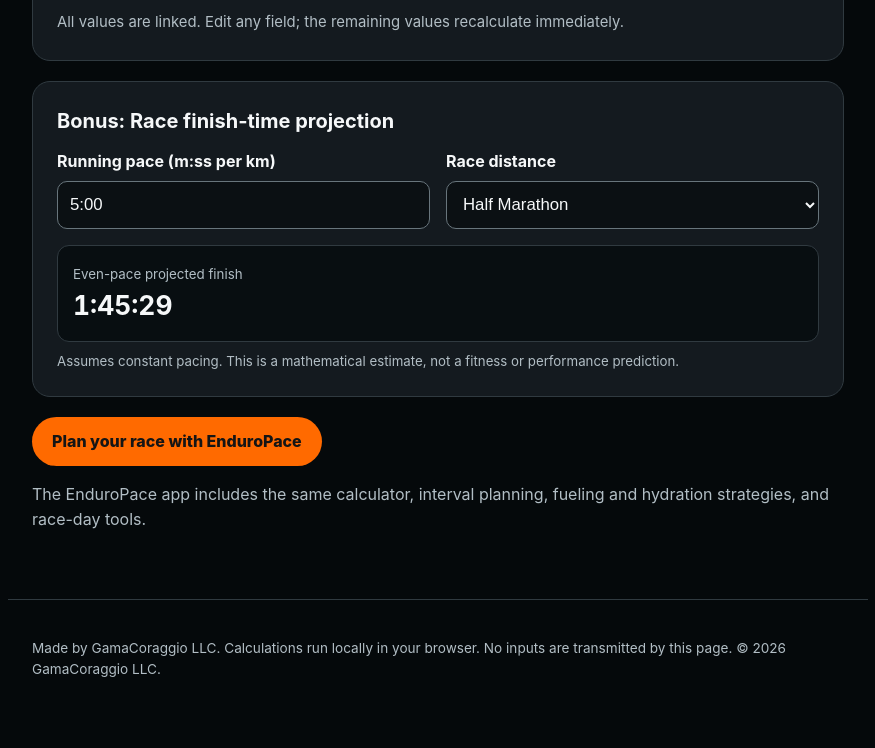
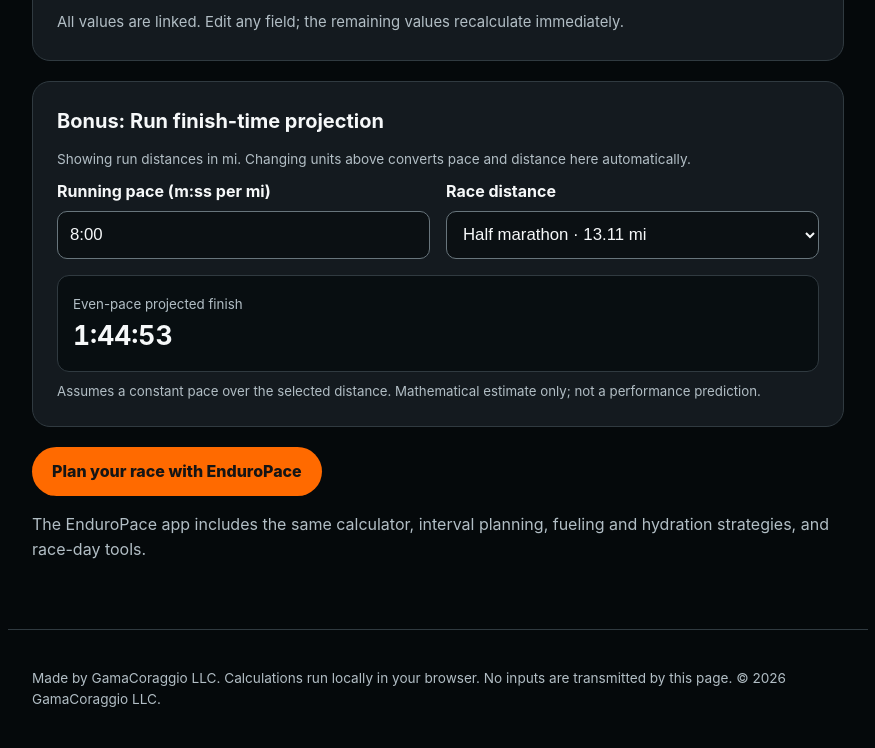
Before and after one commit to mmagriGH/enduropace-site, a plain HTML site: page pace-calculator.html in a window 1280 px wide. Shown: the part 899-1647 px from the top of the page, without its empty margins (202-1077 px from the left). Before the commit the page ends 1617 px from the top, so only its background shows below. Drawn offline with Linux system fonts and the light colour scheme.

Commit message:
feat(site): synchronize sport-specific race projection, distances and pace units

```diff
--- a/pace-calculator.html
+++ b/pace-calculator.html
@@ -118,19 +118,19 @@ footer{margin-top:28px;border-top:1px solid var(--line);font-size:.85rem}
 </section>
 
 <section class="card" aria-labelledby="raceheading">
-  <h2 class="section-heading" id="raceheading">Bonus: Race finish-time projection</h2>
+  <h2 class="section-heading" id="raceheading">Bonus: Run finish-time projection</h2>
+  <p class="units-note" id="race-context">Sport, distance units and pace units follow the calculator above.</p>
   <div class="grid">
-    <div><label class="basic" for="racepace">Running pace (m:ss per km)</label>
-      <input id="racepace" inputmode="text" value="5:00" autocomplete="off"></div>
+    <div><label class="basic" id="racepace-label" for="racepace">Running pace (m:ss per mi)</label>
+      <input id="racepace" inputmode="text" value="8:00" autocomplete="off" spellcheck="false" aria-describedby="race-context"></div>
     <div><label class="basic" for="racedistance">Race distance</label>
-      <select id="racedistance">
-        <option value="5">5K</option><option value="10">10K</option>
-        <option value="21.0975" selected>Half Marathon</option><option value="42.195">Marathon</option>
+      <select id="racedistance" aria-describedby="race-context">
+        <option value="half" selected>Half marathon · 13.11 mi</option>
       </select>
     </div>
   </div>
-  <div class="output"><small>Even-pace projected finish</small><strong id="raceresult" role="status" aria-live="polite">1:45:29</strong></div>
-  <p class="note">Assumes constant pacing. This is a mathematical estimate, not a fitness or performance prediction.</p>
+  <div class="output"><small>Even-pace projected finish</small><strong id="raceresult" role="status" aria-live="polite">1:44:52</strong></div>
+  <p class="note" id="race-note">Assumes a constant pace over the selected distance. Mathematical estimate only; not a performance prediction.</p>
 </section>
 
 <p><a class="cta" href="https://apps.apple.com/us/app/enduropace/id6779810332">Plan your race with EnduroPace</a></p>
@@ -146,8 +146,18 @@ const $ = id => document.getElementById(id);
 const states = {
   swim: engine.start("swim"), bike: engine.start("bike"), run: engine.start("run")
 };
+// Each sport keeps an independent projection pace, selected race and canonical
+// rate. Unit changes convert the visible pace without rounding the model.
+const projections = Object.fromEntries(Object.entries(engine.projectionDefaults).map(([sport, config]) => [
+  sport, {
+    paceText: config.pace,
+    secondsPerMeter: engine.projectionRate(config.pace, sport, engine.sports[sport].defaultUnit),
+    raceID: config.raceID
+  }
+]));
 let activeSport = "run";
 function state() { return states[activeSport]; }
+function projection() { return projections[activeSport]; }
 function render(editingField = null) {
   const current = state(), opts = engine.sports[activeSport].units;
   document.querySelectorAll("[data-sport]").forEach(button => {
@@ -169,6 +179,7 @@ function render(editingField = null) {
   });
   $("guidance").textContent = engine.guidance(current);
   $("swim-note").hidden = activeSport !== "swim";
+  renderRace();
 }
 document.querySelectorAll("[data-sport]").forEach(button => {
   button.addEventListener("click", () => { activeSport = button.dataset.sport; render(); });
@@ -185,7 +196,16 @@ document.querySelectorAll("[data-sport]").forEach(button => {
   });
 });
 [ "unit-a", "unit-b" ].forEach(id => {
-  $(id).addEventListener("click", () => { engine.changeUnit(state(), $(id).dataset.unit); render(); });
+  $(id).addEventListener("click", () => {
+    const nextUnit = $(id).dataset.unit, current = state(), p = projection();
+    if (current.unit !== nextUnit) {
+      engine.changeUnit(current, nextUnit);
+      // Preserve canonical seconds per meter, not the rounded label.
+      p.paceText = p.secondsPerMeter == null
+        ? "" : engine.projectionPace(p.secondsPerMeter, activeSport, nextUnit);
+    }
+    render();
+  });
 });
 engine.fields.forEach(field => {
   $("calc-" + field).addEventListener("input", event => {
@@ -195,15 +215,47 @@ engine.fields.forEach(field => {
 });
 $("clear").addEventListener("click", () => { engine.clear(state()); render(); $("calc-distance").focus(); });
 
+function renderRaceResult() {
+  const calculated = engine.raceProjection(activeSport, projection().raceID, projection().secondsPerMeter);
+  $("raceresult").textContent = calculated ? calculated.clock : "Enter a valid pace";
+}
 function renderRace() {
-  const pace = engine.parseClock($("racepace").value), distance = Number($("racedistance").value);
-  $("raceresult").textContent = pace && Number.isFinite(distance) && distance > 0
-    ? engine.clock(pace * distance) : "Enter a valid pace";
+  const sportLabels = { swim: "Swim", bike: "Bike", run: "Run" };
+  const paceLabels = { swim: "Swimming", bike: "Cycling", run: "Running" };
+  const current = state(), p = projection();
+  $("raceheading").textContent = "Bonus: " + sportLabels[activeSport] + " finish-time projection";
+  const basis = activeSport === "swim" ? "per 100 " : "per ";
+  $("racepace-label").textContent = paceLabels[activeSport] + " pace (m:ss " + basis + current.unit + ")";
+  $("race-context").textContent =
+    "Showing " + sportLabels[activeSport].toLowerCase() + " distances in " + current.unit +
+    ". Changing units above converts pace and distance here automatically.";
+
+  const select = $("racedistance");
+  select.replaceChildren();
+  engine.racePresets[activeSport].forEach(race => {
+    const option = document.createElement("option");
+    option.value = race.id;
+    option.textContent = engine.raceDistanceLabel(race, current.unit);
+    select.append(option);
+  });
+  select.value = p.raceID;
+  $("racepace").value = p.paceText;
+  $("race-note").textContent = activeSport === "swim"
+    ? "Assumes a steady swim pace. Open-water conditions, pool turns and transitions are not included."
+    : "Assumes a constant pace over the selected distance. Mathematical estimate only; not a performance prediction.";
+  renderRaceResult();
 }
-$("racepace").addEventListener("input", renderRace);
-$("racedistance").addEventListener("change", renderRace);
+$("racepace").addEventListener("input", event => {
+  const p = projection();
+  p.paceText = event.target.value;
+  p.secondsPerMeter = engine.projectionRate(p.paceText, activeSport, state().unit);
+  renderRaceResult();
+});
+$("racedistance").addEventListener("change", event => {
+  projection().raceID = event.target.value;
+  renderRaceResult();
+});
 render();
-renderRace();
 </script>
 </body>
 </html>
```
